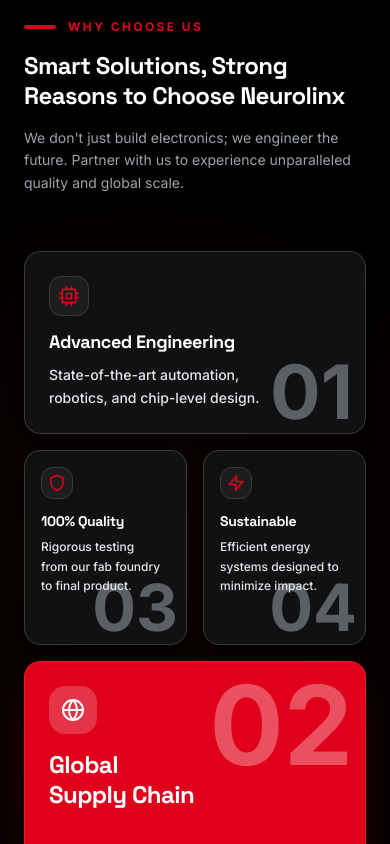
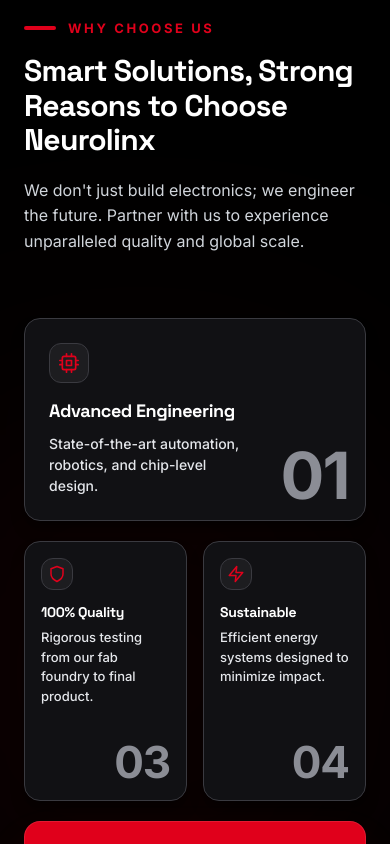
Before and after one commit to neurolinxdeveloper-0369/Neurolinx-website-.S, a React (Vite) app in the folder neurolinx-frontend/: page / in a window 390 px wide. Shown: the part 1880-2724 px from the top of the page. Built offline with nearby package versions, Linux system fonts and the light colour scheme.

Commit message:
fix(home): prevent number and text overlap in Why Choose Us with dedicated spacing and enhanced typography

```diff
--- a/neurolinx-frontend/src/components/home/WhyChooseUs.tsx
+++ b/neurolinx-frontend/src/components/home/WhyChooseUs.tsx
@@ -10,88 +10,100 @@ export function WhyChooseUs() {
 
         <div className="grid grid-cols-1 lg:grid-cols-12 gap-8 sm:gap-12 lg:gap-14 xl:gap-16 items-center">
 
-          {/* Left Side: Heading */}
+          {/* Left Side: Heading and description with increased size */}
           <div className="lg:col-span-5 flex flex-col items-start">
+            {/* WHY CHOOSE US label (13-14px, red, original style) */}
             <div className="flex items-center space-x-3 mb-4 sm:mb-6">
               <div className="w-8 sm:w-10 h-1 bg-brand-red rounded-full"></div>
-              <span className="text-brand-red font-bold tracking-[0.2em] uppercase text-xs">Why Choose Us</span>
+              <span className="text-brand-red font-bold tracking-[0.2em] uppercase text-[13px] sm:text-[14px]">
+                Why Choose Us
+              </span>
             </div>
 
-            <h2 className="text-2xl sm:text-3xl md:text-4xl lg:text-[2.5rem] font-display font-black text-white mb-4 sm:mb-6 leading-tight">
+            {/* Main heading: 48-54px desktop, font-extrabold, #FFFFFF, leading 1.15 */}
+            <h2 className="text-3xl sm:text-4xl md:text-5xl lg:text-[48px] xl:text-[52px] font-display font-extrabold text-[#FFFFFF] mb-5 sm:mb-6 leading-[1.15] tracking-tight">
               Smart Solutions, Strong Reasons to Choose Neurolinx
             </h2>
 
-            <p className="text-gray-400 text-sm sm:text-base leading-relaxed font-light mb-6 sm:mb-8">
+            {/* Description: 18-20px, #D1D5DB, leading 1.6 */}
+            <p className="text-[#D1D5DB] text-base sm:text-lg lg:text-[19px] xl:text-[20px] leading-[1.6] font-normal mb-8 sm:mb-10 max-w-xl">
               We don't just build electronics; we engineer the future. Partner with us to experience unparalleled quality and global scale.
             </p>
           </div>
 
-          {/* Right Side: Exact Layout from Image */}
-          <div className="lg:col-span-7 grid grid-cols-1 md:grid-cols-2 gap-4 sm:gap-6">
+          {/* Right Side: Exact Layout with Dedicated Number Space (Zero Overlap) */}
+          <div className="lg:col-span-7 grid grid-cols-1 md:grid-cols-2 gap-5 sm:gap-6">
 
             {/* Left Column of Grid (Holds 01, 03, 04) */}
-            <div className="flex flex-col gap-4 sm:gap-6">
+            <div className="flex flex-col gap-5 sm:gap-6">
 
               {/* Card 01: Advanced Engineering (Wide Rectangle) */}
-              <div className="bg-[#111114] border border-[#3A3A40] shadow-lg shadow-black/40 p-6 sm:p-7 lg:p-8 rounded-2xl sm:rounded-3xl lg:rounded-[40px] relative overflow-hidden group cursor-pointer hover:border-brand-red/50 hover:shadow-2xl hover:shadow-black/70 transition-all duration-300 flex-1">
-                {/* Decorative Number 01: Silver-gray, 35-45% opacity, bottom-right */}
-                <span className="absolute bottom-1 sm:bottom-2 right-3 sm:right-5 z-0 text-[75px] sm:text-[95px] lg:text-[110px] font-black text-[#CBD5E1]/40 group-hover:text-[#CBD5E1]/60 transition-colors leading-none pointer-events-none select-none">
+              <div className="bg-[#111114] border border-[#3A3A40] shadow-lg shadow-black/40 p-6 sm:p-7 lg:p-8 rounded-2xl sm:rounded-3xl lg:rounded-[40px] relative overflow-hidden group cursor-pointer hover:border-brand-red/50 hover:shadow-2xl hover:shadow-black/70 transition-all duration-300 min-h-[185px] sm:min-h-[195px] flex flex-col justify-between">
+                {/* Dedicated Decorative Number 01: silver-gray (#8B8D95), bottom-right corner */}
+                <span className="absolute bottom-3 sm:bottom-4 right-4 sm:right-6 z-0 text-[65px] sm:text-[78px] lg:text-[88px] font-black text-[#8B8D95] leading-none pointer-events-none select-none tracking-tight">
                   01
                 </span>
 
-                <div className="relative z-10">
-                  <div className="w-10 sm:w-12 h-10 sm:h-12 bg-white/5 border border-[#3A3A40] rounded-xl flex items-center justify-center text-brand-red mb-3 sm:mb-4 group-hover:bg-brand-red/15 group-hover:border-brand-red/40 transition-colors">
+                {/* Content Layer: pr-4 / max-w-[72%] ensures a guaranteed 20px+ gap from number 01 */}
+                <div className="relative z-10 max-w-[72%] sm:max-w-[74%] pr-4">
+                  <div className="w-10 sm:w-12 h-10 sm:h-12 bg-white/5 border border-[#3A3A40] rounded-xl flex items-center justify-center text-brand-red mb-3.5 sm:mb-4 group-hover:bg-brand-red/15 group-hover:border-brand-red/40 transition-colors">
                     <svg xmlns="http://www.w3.org/2000/svg" width="20" height="20" viewBox="0 0 24 24" fill="none" stroke="currentColor" strokeWidth="2" strokeLinecap="round" strokeLinejoin="round"><rect x="4" y="4" width="16" height="16" rx="2" ry="2"/><rect x="9" y="9" width="6" height="6"/><line x1="9" y1="1" x2="9" y2="4"/><line x1="15" y1="1" x2="15" y2="4"/><line x1="9" y1="20" x2="9" y2="23"/><line x1="15" y1="20" x2="15" y2="23"/><line x1="20" y1="9" x2="23" y2="9"/><line x1="20" y1="14" x2="23" y2="14"/><line x1="1" y1="9" x2="4" y2="9"/><line x1="1" y1="14" x2="4" y2="14"/></svg>
                   </div>
                   <h3 className="text-lg sm:text-xl font-bold text-[#FFFFFF] mb-2 group-hover:text-brand-red transition-colors">
                     Advanced Engineering
                   </h3>
-                  <p className="text-[#E5E7EB] text-sm sm:text-[15px] leading-relaxed font-medium max-w-[78%]">
+                  <p className="text-[#E5E7EB] text-[14px] sm:text-[15px] lg:text-[16px] leading-[1.5] font-medium">
                     State-of-the-art automation, robotics, and chip-level design.
                   </p>
                 </div>
               </div>
 
               {/* Bottom Row inside Left Column (Holds 03 & 04) */}
-              <div className="grid grid-cols-2 gap-4 sm:gap-6 min-h-[195px] sm:min-h-[220px]">
+              <div className="grid grid-cols-2 gap-4 sm:gap-5 min-h-[260px] sm:min-h-[280px]">
 
                 {/* Card 03: 100% Quality (Small Square) */}
                 <div className="bg-[#111114] border border-[#3A3A40] shadow-lg shadow-black/40 p-4 sm:p-5 lg:p-6 rounded-2xl sm:rounded-3xl lg:rounded-[40px] relative overflow-hidden group cursor-pointer hover:border-brand-red/50 hover:shadow-2xl hover:shadow-black/70 transition-all duration-300 flex flex-col justify-between">
-                  {/* Decorative Number 03: Silver-gray, 35-45% opacity, bottom-right */}
-                  <span className="absolute bottom-1 right-2 sm:right-3 z-0 text-[65px] sm:text-[80px] lg:text-[95px] font-black text-[#CBD5E1]/40 group-hover:text-[#CBD5E1]/60 transition-colors leading-none pointer-events-none select-none">
-                    03
-                  </span>
-
+                  {/* Content Top */}
                   <div className="relative z-10">
-                    <div className="w-8 sm:w-10 h-8 sm:h-10 bg-white/5 border border-[#3A3A40] rounded-xl flex items-center justify-center text-brand-red mb-3 sm:mb-4 group-hover:bg-brand-red/15 group-hover:border-brand-red/40 transition-colors">
+                    <div className="w-8 sm:w-10 h-8 sm:h-10 bg-white/5 border border-[#3A3A40] rounded-xl flex items-center justify-center text-brand-red mb-3 group-hover:bg-brand-red/15 group-hover:border-brand-red/40 transition-colors">
                       <svg xmlns="http://www.w3.org/2000/svg" width="18" height="18" viewBox="0 0 24 24" fill="none" stroke="currentColor" strokeWidth="2" strokeLinecap="round" strokeLinejoin="round"><path d="M12 22s8-4 8-10V5l-8-3-8 3v7c0 6 8 10 8 10"/></svg>
                     </div>
                     <h3 className="text-sm sm:text-base font-bold text-[#FFFFFF] mb-1.5 group-hover:text-brand-red transition-colors">
                       100% Quality
                     </h3>
-                    <p className="text-[#E5E7EB] text-xs sm:text-[13px] leading-relaxed font-medium pr-2">
+                    <p className="text-[#E5E7EB] text-[13px] sm:text-[14px] leading-[1.5] font-medium">
                       Rigorous testing from our fab foundry to final product.
                     </p>
+                  </div>
+
+                  {/* Dedicated Bottom Area for Number: Separate row ensures zero overlap */}
+                  <div className="flex justify-end items-end pt-3 mt-auto relative z-10 pointer-events-none select-none">
+                    <span className="text-[44px] sm:text-[50px] lg:text-[56px] font-black text-[#8B8D95] leading-none tracking-tight">
+                      03
+                    </span>
                   </div>
                 </div>
 
                 {/* Card 04: Sustainable (Small Square) */}
                 <div className="bg-[#111114] border border-[#3A3A40] shadow-lg shadow-black/40 p-4 sm:p-5 lg:p-6 rounded-2xl sm:rounded-3xl lg:rounded-[40px] relative overflow-hidden group cursor-pointer hover:border-brand-red/50 hover:shadow-2xl hover:shadow-black/70 transition-all duration-300 flex flex-col justify-between">
-                  {/* Decorative Number 04: Silver-gray, 35-45% opacity, bottom-right */}
-                  <span className="absolute bottom-1 right-2 sm:right-3 z-0 text-[65px] sm:text-[80px] lg:text-[95px] font-black text-[#CBD5E1]/40 group-hover:text-[#CBD5E1]/60 transition-colors leading-none pointer-events-none select-none">
-                    04
-                  </span>
-
+                  {/* Content Top */}
                   <div className="relative z-10">
-                    <div className="w-8 sm:w-10 h-8 sm:h-10 bg-white/5 border border-[#3A3A40] rounded-xl flex items-center justify-center text-brand-red mb-3 sm:mb-4 group-hover:bg-brand-red/15 group-hover:border-brand-red/40 transition-colors">
+                    <div className="w-8 sm:w-10 h-8 sm:h-10 bg-white/5 border border-[#3A3A40] rounded-xl flex items-center justify-center text-brand-red mb-3 group-hover:bg-brand-red/15 group-hover:border-brand-red/40 transition-colors">
                       <svg xmlns="http://www.w3.org/2000/svg" width="18" height="18" viewBox="0 0 24 24" fill="none" stroke="currentColor" strokeWidth="2" strokeLinecap="round" strokeLinejoin="round"><polygon points="13 2 3 14 12 14 11 22 21 10 12 10 13 2"/></svg>
                     </div>
                     <h3 className="text-sm sm:text-base font-bold text-[#FFFFFF] mb-1.5 group-hover:text-brand-red transition-colors">
                       Sustainable
                     </h3>
-                    <p className="text-[#E5E7EB] text-xs sm:text-[13px] leading-relaxed font-medium pr-2">
+                    <p className="text-[#E5E7EB] text-[13px] sm:text-[14px] leading-[1.5] font-medium">
                       Efficient energy systems designed to minimize impact.
                     </p>
+                  </div>
+
+                  {/* Dedicated Bottom Area for Number: Separate row ensures zero overlap */}
+                  <div className="flex justify-end items-end pt-3 mt-auto relative z-10 pointer-events-none select-none">
+                    <span className="text-[44px] sm:text-[50px] lg:text-[56px] font-black text-[#8B8D95] leading-none tracking-tight">
+                      04
+                    </span>
                   </div>
                 </div>
 
@@ -99,22 +111,24 @@ export function WhyChooseUs() {
             </div>
 
             {/* Right Column of Grid (Holds 02) */}
-            <div className="bg-brand-red p-6 sm:p-8 lg:p-10 rounded-2xl sm:rounded-3xl lg:rounded-[40px] relative overflow-hidden group cursor-pointer shadow-2xl shadow-brand-red/25 border border-white/10 hover:shadow-brand-red/40 transition-all duration-300 h-full flex flex-col justify-between">
-              {/* Decorative Number 02: Soft pink / light red, 30-40% opacity, top-right */}
-              <span className="absolute top-2 sm:top-4 right-3 sm:right-6 z-0 text-[110px] sm:text-[140px] xl:text-[165px] font-black text-[#FFE4E6]/35 group-hover:text-[#FFE4E6]/50 transition-colors leading-none pointer-events-none select-none">
+            <div className="bg-brand-red p-6 sm:p-8 lg:p-10 rounded-2xl sm:rounded-3xl lg:rounded-[40px] relative overflow-hidden group cursor-pointer shadow-2xl shadow-brand-red/25 border border-white/10 hover:shadow-brand-red/40 transition-all duration-300 h-full min-h-[475px] sm:min-h-[505px] flex flex-col justify-between">
+              {/* Dedicated Decorative Number 02: light red (#FF6B7A), top-right corner */}
+              <span className="absolute top-4 sm:top-6 right-4 sm:right-7 z-0 text-[85px] sm:text-[105px] lg:text-[120px] font-black text-[#FF6B7A] leading-none pointer-events-none select-none tracking-tight">
                 02
               </span>
 
-              <div className="relative z-10">
+              {/* Top Content: pr-2 / max-w-[62%] ensures minimum 20px gap from number 02 */}
+              <div className="relative z-10 max-w-[62%] sm:max-w-[65%] pr-2">
                 <div className="w-12 sm:w-14 h-12 sm:h-14 bg-white/20 backdrop-blur-md rounded-2xl flex items-center justify-center text-white mb-4 sm:mb-6">
-                  <svg xmlns="http://www.w3.org/2000/svg" width="24" height="24" viewBox="0 0 24 24" fill="none" stroke="currentColor" strokeWidth="2" strokeLinecap="round" strokeLinejoin="round"><circle cx="12" cy="12" r="10"/><path d="M2 12h20"/><path d="M12 2a15.3 15.3 0 0 1 4 10 15.3 15.3 0 0 1-4 10 15.3 15.3 0 0 1-4-10 15.3 15.3 0 0 1 4-10z"/></svg>
+                  <svg xmlns="http://www.w3.org/2000/svg" width="24" height="24" viewBox="0 0 24 24" fill="none" stroke="currentColor" strokeWidth="2" strokeLinecap="round" strokeLinejoin="round"><circle cx="12" cy="12" r="10"/><path d="M2 12h20"/><path d="M12 2a15.3 15.3 0 0 1 4 10 15.3 15.3 0 0 1-4 10 15.3 15.3 0 0 1 4-10z"/></svg>
                 </div>
                 <h3 className="text-2xl sm:text-3xl lg:text-4xl font-bold text-[#FFFFFF] mb-3 sm:mb-4 leading-tight">
                   Global <br/> Supply Chain
                 </h3>
               </div>
 
-              <p className="text-[#FFFFFF] text-sm sm:text-[15px] leading-relaxed font-medium relative z-10 mt-8 sm:mt-12 lg:mt-auto">
+              {/* Bottom Description: separated by 200px+ vertically from number 02 */}
+              <p className="text-[#FFFFFF] text-[15px] sm:text-base leading-[1.5] font-medium relative z-10 mt-8 sm:mt-12 lg:mt-auto pt-6">
                 Rapid, secure deployment of smart solutions to partners worldwide, with zero delays.
               </p>
             </div>
```
